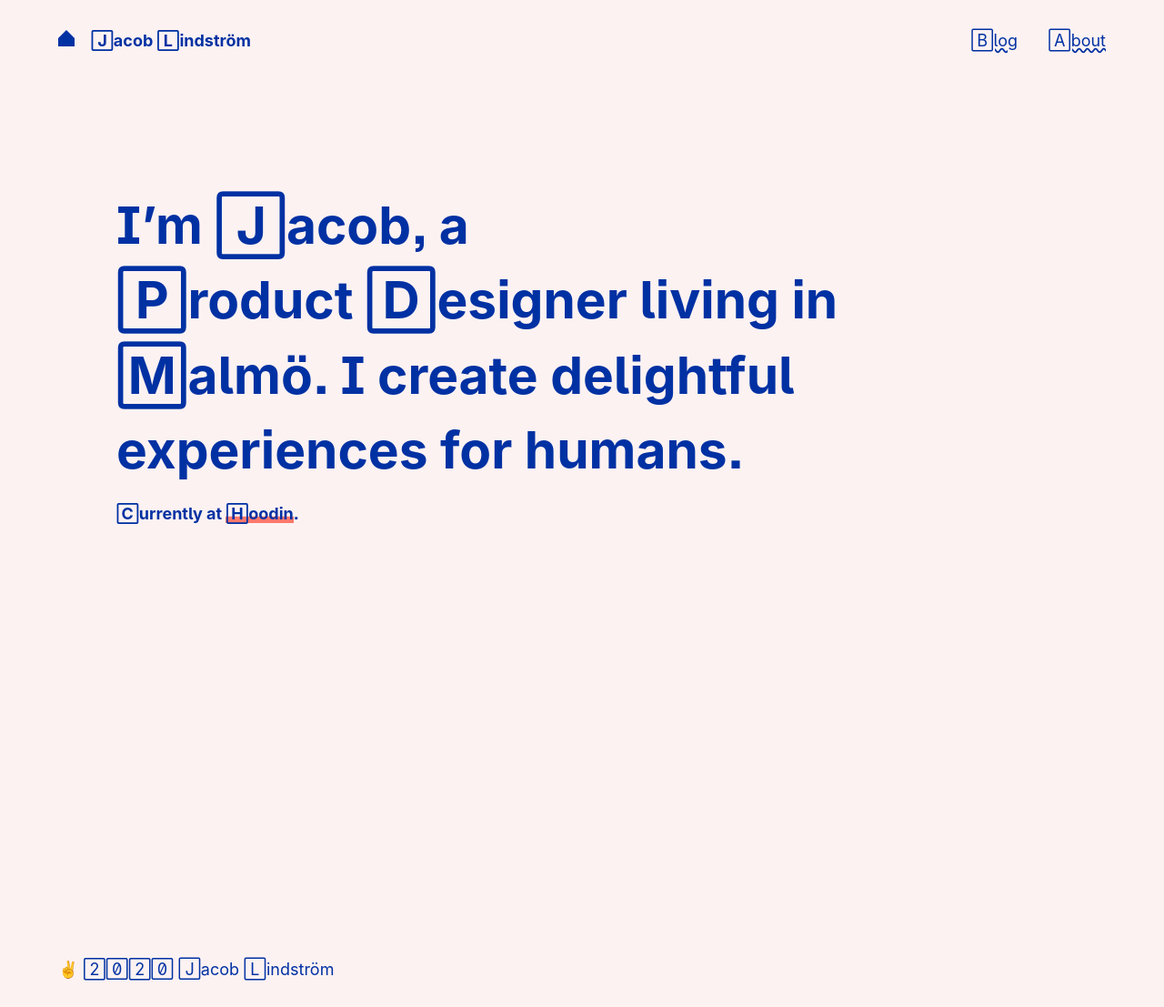
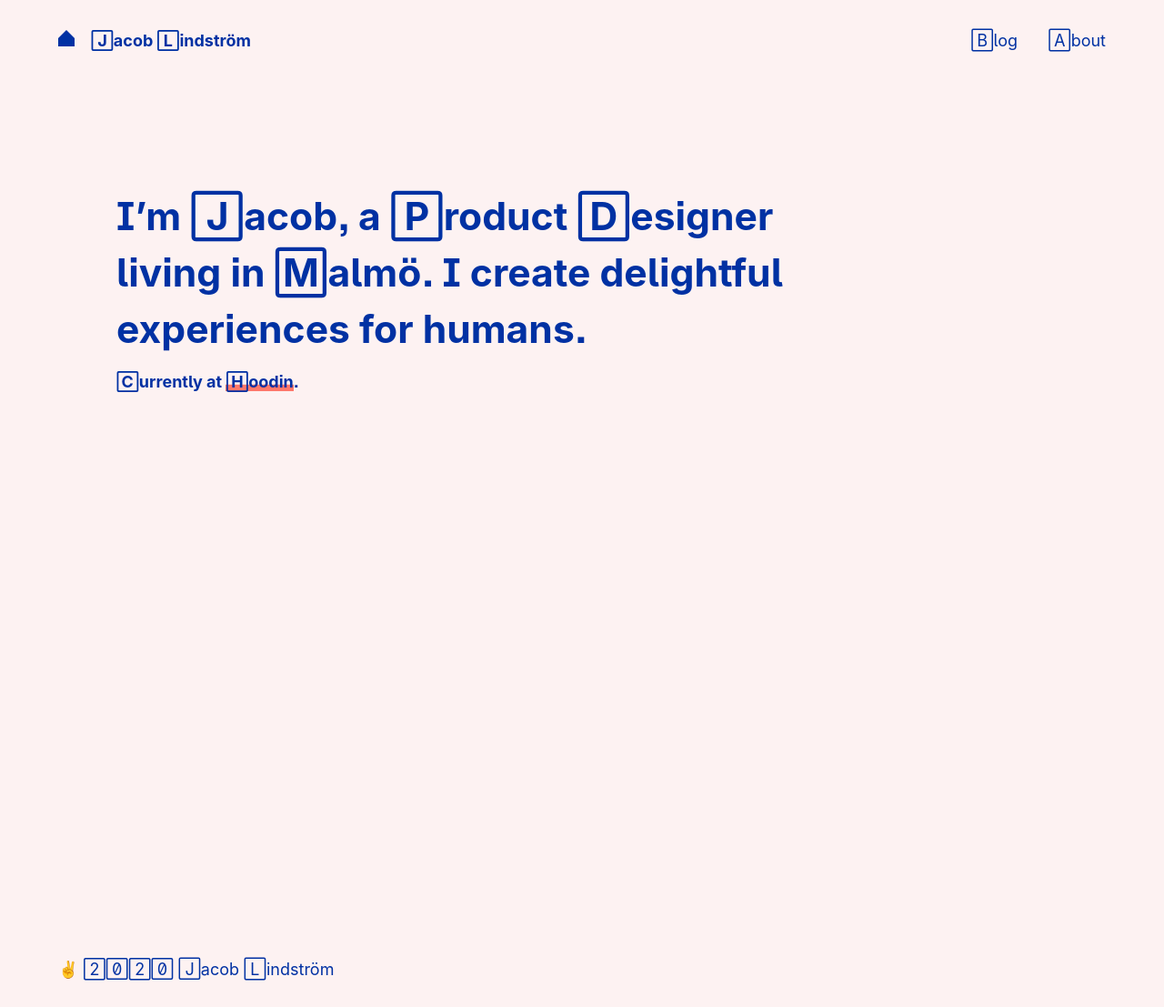
Before and after one commit to jacoblindstrm/jacoblindstrm.github.io, a Jekyll site: the page built from index.html, in a window 1280 px wide. Shown: the whole page at 91% size. Built offline with Jekyll 4.4.1, drawn with Linux system fonts in a browser that asks for light colours.

Commit message:
no message

```diff
--- a/_includes/header.html
+++ b/_includes/header.html
@@ -1,4 +1,4 @@
 <header>
-    <h1>{{ site.fname }}</h1>
+    <h1><a href="/" title="">{{ site.fname }}</a></h1>
     {% include nav.html %}
 </header>
--- a/_includes/style.html
+++ b/_includes/style.html
@@ -85,7 +85,7 @@
     }
 
     .landing-hero h1 {
-        font-size: var(--scale4);
+        font-size: var(--scale3);
         text-align: left;
         margin-left: 0;
         max-width: 800px;
@@ -94,6 +94,13 @@
 
     .landing-hero h2 {
         font-size: var(--scale0);
+    }
+
+    @media screen and (min-width: 1440px) {
+        .landing-hero h1 {
+            font-size: var(--scale4);
+        }
+
     }
 
     @media screen and (min-width: 1900px) {
--- a/_sass/nav.scss
+++ b/_sass/nav.scss
@@ -11,6 +11,11 @@ body > header {
 body > header {
     margin-top: 1.5rem;
     justify-content: space-between;
+
+    a,
+    a:visited {
+        text-decoration: none;
+    }
 }
 
 body > header,
@@ -35,7 +40,13 @@ body > header h1 {
         background: var(--textcolor);
             -webkit-clip-path: polygon(0 50%, 0 100%, 100% 100%, 100% 50%, 50% 0);
         clip-path: polygon(0 50%, 0 100%, 100% 100%, 100% 50%, 50% 0);
+        //transition: 0.7s all clip-path;
     }
+
+    // &:hover::before {
+    //         -webkit-clip-path: polygon(0 0, 0 100%, 100% 100%, 100% 50%, 50% 0);
+    //     clip-path: polygon(0 50%, 0 100%, 100% 100%, 100% 50%, 50% 0);
+    // }
 }
 
 nav {
```
